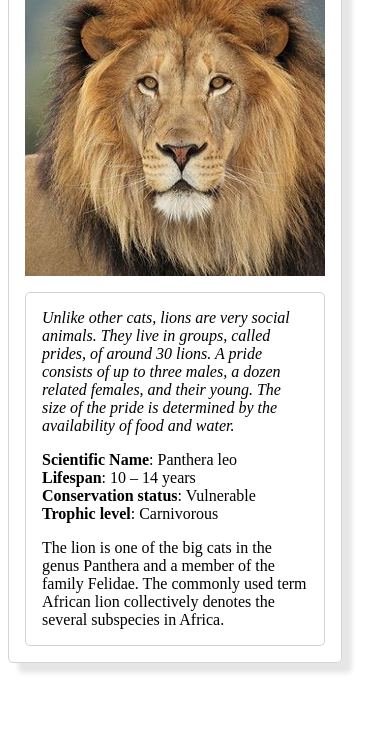
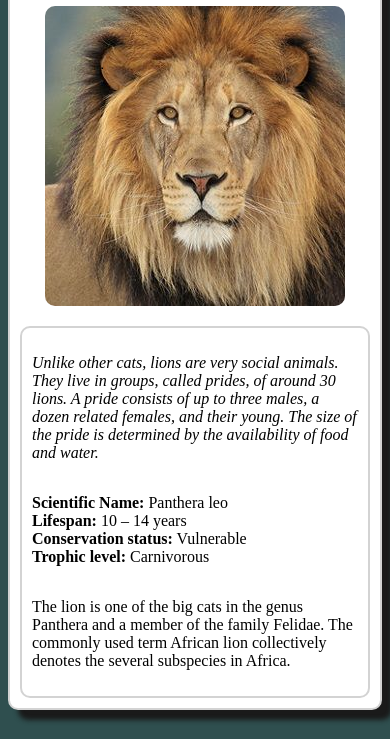
Before and after one commit to y0n1/udacity-fend-portfolio, a plain HTML site: page animal-trading-cards/index.html in a window 390 px wide. Shown: the part 105-844 px from the top of the page. Drawn offline with Linux system fonts and the light colour scheme; a web font is replaced by a local one.

Commit message:
Adds responsive design

```diff
--- a/animal-trading-cards/css/styles.css
+++ b/animal-trading-cards/css/styles.css
@@ -1,36 +1,64 @@
+@import url('https://fonts.googleapis.com/css?family=Caesar+Dressing');
+
+body {
+  height: 100%;
+  background-color: darkslategrey;
+  display: flex;
+  flex-wrap: wrap;
+  justify-content: center;
+}
+
 ul {
   list-style: none;
   padding-left: 0;
 }
 
-img {
-    padding-bottom: 12px;
+.frame {
+  background-color: white;
+  border-radius: 10px;
+  border: 2px solid lightgrey;
+  padding: 10px;
+  display: flex;
+  flex-wrap: wrap;
+}
+
+.frame-external {
+  width: 360px;
+  box-shadow: 10px 10px 5px rgb(26,26,26);
+}
+
+.frame-internal:first-of-type {
+  border: none;
+  justify-content: center;
+}
+
+.frame-internal:last-of-type {
+  margin-top: 10px;
+}
+
+.animal-image {
+  max-width: 100%;
+  height: auto;
+  border-radius: 10px;
 }
 
 .animal-name {
-    font-size: 23px;
+  font-family: 'Caesar Dressing', cursive;
 }
 
-.bold {
-    font-weight: bold;
+@media screen and (orientation: landscape) and (max-width: 1160px) {
+  .frame-external {
+    justify-content: center;
+    width: 75vw;
   }
 
-.italic {
-    font-style: italic;
+  .frame-internal:first-of-type {
+    order: 1;
+    flex: 1 1;
   }
 
-.frame {
-    border-radius: 5px;
-    padding: 0 16px;
-    border: 1px solid lightgrey;
-    width: 300px;
+  .frame-internal:last-of-type {
+    order: 2;
+    flex: 1 1;
   }
-
-.external {
-    padding-bottom: 16px;
-    box-shadow: 10px 10px 5px rgb(230,230,230);
 }
-
-.internal {
-    width: auto;
-}
--- a/animal-trading-cards/index.html
+++ b/animal-trading-cards/index.html
@@ -8,20 +8,22 @@
 </head>
 
 <body>
-	<div class="frame external">
-		<h3 class="animal-name">Lion</h3>
-		<img src="images/lion.png" alt="Lion">
-		<div class="frame internal">
-			<p class="interesting-facts italic">
-				Unlike other cats, lions are very social animals. They live in groups, called prides, of around 30 lions. A pride consists
-				of up to three males, a dozen related females, and their young. The size of the pride is determined by the availability
-				of food and water.
+	<div class="frame frame-external">
+    <div class="frame frame-internal">
+		  <h1 class="animal-name">-=Lion=-</h1>
+		  <img class="animal-image" src="images/lion.png" alt="Picture of a lion">
+    </div>
+		<div class="frame frame-internal">
+			<p class="interesting-facts">
+				<em>Unlike other cats, lions are very social animals. They live in groups, called prides, of around 30 lions. A pride consists
+          of up to three males, a dozen related females, and their young. The size of the pride is determined by the availability
+          of food and water.</em>
 			</p>
 			<ul class="quick-facts-list">
-				<li><span class="quick-fact bold">Scientific Name</span>: Panthera leo</li>
-				<li><span class="quick-fact bold">Lifespan</span>: 10 – 14 years</li>
-				<li><span class="quick-fact bold">Conservation status</span>: Vulnerable</li>
-				<li><span class="quick-fact bold">Trophic level</span>: Carnivorous</li>
+				<li><span class="quick-fact"><strong>Scientific Name:</strong></span> Panthera leo</li>
+				<li><span class="quick-fact"><strong>Lifespan:</strong></span> 10 – 14 years</li>
+				<li><span class="quick-fact"><strong>Conservation status:</strong></span> Vulnerable</li>
+				<li><span class="quick-fact"><strong>Trophic level:</strong></span> Carnivorous</li>
 			</ul>
 			<p class="description">
 				The lion is one of the big cats in the genus Panthera and a member of the family Felidae. The commonly used term African
```
Lines whose indentation alone changed are shown as unchanged.
